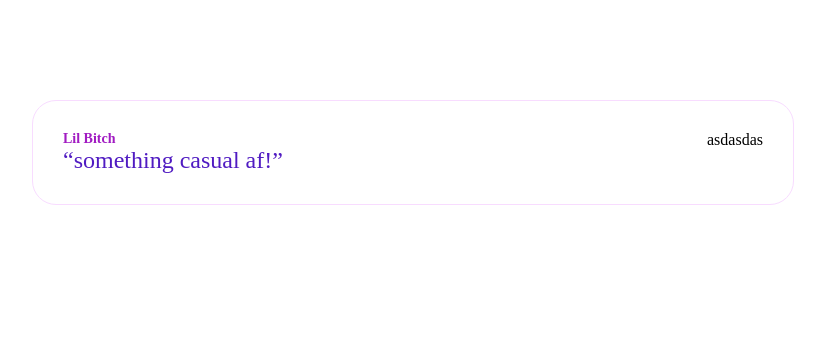
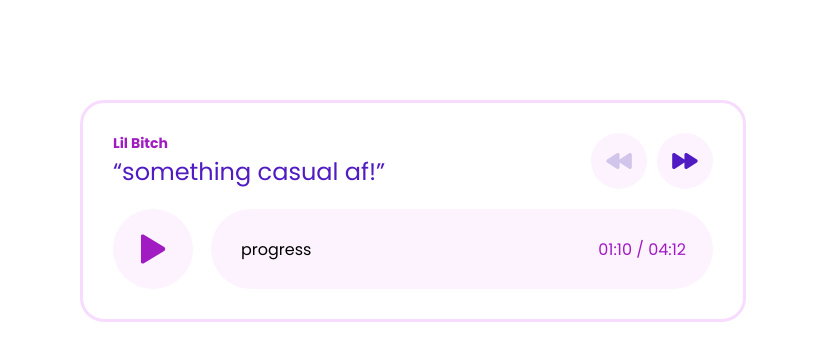
Before and after one commit to erhanbizden1/AudioPlaye, a plain HTML site: page index.html in a window 1280 px wide. Shown: the whole page, without its empty margins (227-1052 px from the left). Drawn offline with Linux system fonts and the light colour scheme.

Commit message:
initial-commit

```diff
--- a/index.html
+++ b/index.html
@@ -7,9 +7,17 @@
     <meta name="viewport" content="width=device-width, initial-scale=1.0">
     <link rel="stylesheet" href="style.css">
     <title>Audio Playe</title>
+    <link rel="preconnect" href="https://fonts.googleapis.com">
+<link rel="preconnect" href="https://fonts.gstatic.com" crossorigin>
+<link href="https://fonts.googleapis.com/css2?family=Poppins:wght@400;500;600;700&display=swap" rel="stylesheet">
 </head>
 
 <body>
+    <audio id="myAudio">
+        <source src="horse.ogg" type="audio/ogg">
+        <source src="horse.mp3" type="audio/mpeg">
+        Your browser does not support the audio element.
+      </audio>
     <div class="container">
         <div class="player-wrapper">
             <div class="title-and-remind-contain">
@@ -17,10 +25,38 @@
                     <div class="songer-neme">Lil Bitch</div>
                     <div class="song-name">“something casual af!”</div>
                 </div>
-                <div class="player-remind">asdasdas</div>
+                <div class="player-remind">
+                    <div class="reminds">
+                        <div class="ellipses-remind">
+                            <img src="assets/icons/remind.svg" alt="">
+                        </div>
+                    </div>
+                    <div class="minds">
+                        <div class="ellipses-remind">
+                            <img src="assets/icons/mind.svg" alt="">
+                        </div>
+                    </div>
+                </div>
             </div>
+            <div class="player-action">
+                <div class="play-pause">
+                    <div class="ellipse" onclick="playAudio();">
+                    <img src="assets/icons/play-icon.svg" alt="">
+                    </div>
+                </div>
+                <div class="audio-bar">
+                    <div class="audio-progress">
+                        progress
+                    </div>
+                    <div class="audio-timer">
+                        01:10 / 04:12
+                    </div>
+                </div>
+            </div>
+
         </div>
     </div>
+    <script src="assets/js/app.js"></script>
 </body>
 
 </html>
--- a/style.scss
+++ b/style.scss
@@ -1,27 +1,95 @@
-.container{
+body {
+  font-family: "Poppins", sans-serif;
+}
+.container {
   width: 100%;
   position: relative;
-   .player-wrapper{
+  .player-wrapper {
     margin: 0 auto;
     margin-top: 100px;
-        width: 700px;
-
+    width: 600px;
     background-color: white;
-        border:1px solid #F8DCFF;
+    border: 3px solid #f8dcff;
     border-radius: 24px;
     padding: 30px;
-   }
-   .title-and-remind-contain{
+    .title-and-remind-contain {
       display: flex;
       justify-content: space-between;
+      align-items: center;
+      .player-remind {
+        display: flex;
       }
-   .songer-neme{
+      .reminds,
+      .minds {
+        .ellipses-remind {
+          width: 56px;
+          height: 56px;
+          border-radius: 50%;
+          background-color: #fdf3ff;
+          margin-left: 10px;
+          position: relative;
+
+          img {
+            position: absolute;
+            top: 50%;
+            left: 50%;
+            transform: translate(-50%, -50%);
+          }
+        }
+      }
+    }
+
+    .player-action {
+      display: flex;
+      align-items: center;
+      justify-content: flex-start;
+      margin-top: 20px;
+      .play-pause {
+        .ellipse {
+          width: 80px;
+          height: 80px;
+          background-color: #fdf3ff;
+          position: relative;
+          border-radius: 50%;
+          margin-right: 18px;
+
+          img {
+            position: absolute;
+            top: 50%;
+            left: 50%;
+            transform: translate(-50%, -50%);
+          }
+        }
+      }
+      .audio-bar {
+        width: 100%;
+        height: 80px;
+        border-radius: 40px;
+        background-color: #fdf3ff;
+        display: flex;
+        align-items: center;
+        justify-content: space-between;
+
+        .audio-progress{
+            margin-left: 30px;
+        }
+        .audio-timer{
+            margin-right: 27px;
+            font-size: 16px;
             color: #A11BC2;
+
+        }
+      }
+    }
+  }
+
+  .songer-neme {
+    color: #a11bc2;
     font-weight: 700;
     font-size: 14px;
   }
-   .song-name{
-       color: #501BC2;
+  .song-name {
+    color: #501bc2;
     font-size: 24px;
   }
 }
```
Also changed, not shown: assets/icons/mind.svg (renamed from assets/icons/Vector (5).svg), assets/icons/play-icon.svg (added), assets/icons/remind.svg (added), assets/js/app.js (added), style.css, 1 other file. Lines whose indentation alone changed are shown as unchanged.
